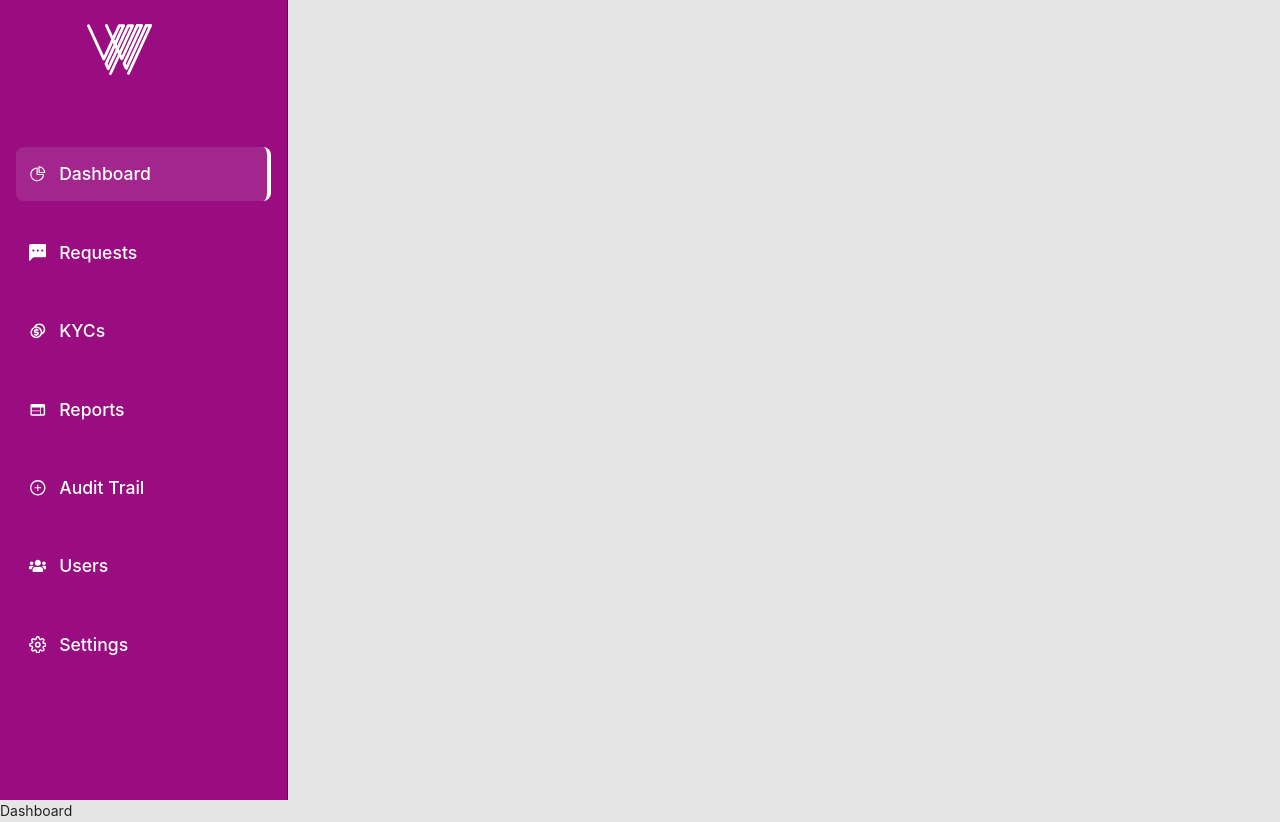
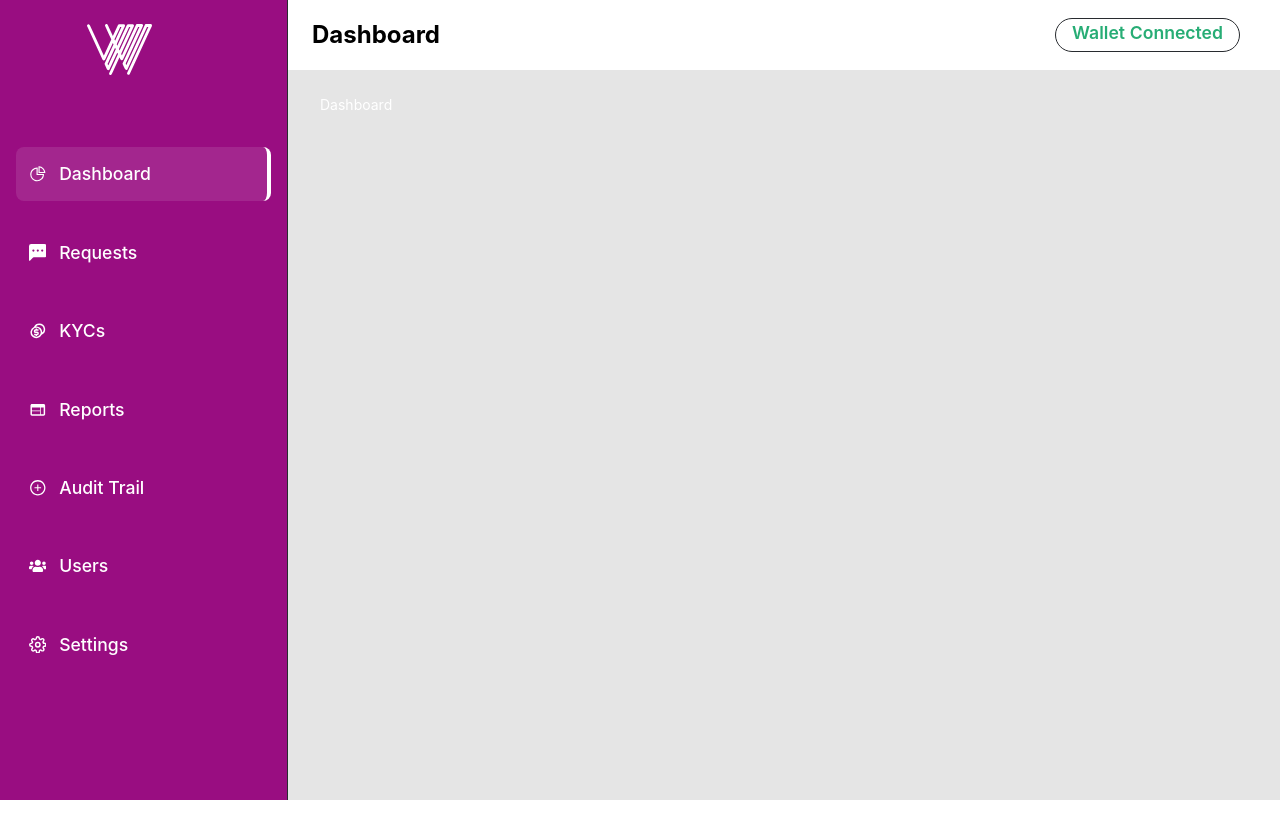
Before and after one commit to Emmathem/wema-dashboard, a React (Create React App) app: page / in a window 1280 px wide. After the commit the page ends 800 px from the top, so only its background shows below. Built offline with nearby package versions, Linux system fonts and the light colour scheme.

Commit message:
header in progress

```diff
--- a/src/components/Header.js
+++ b/src/components/Header.js
@@ -1,9 +1,67 @@
-import React from 'react'
+import React from 'react';
+import styled from 'styled-components';
 
 const Header = () => {
   return (
-    <div>Header</div>
+    <Wrapper>
+      <Title>Dashboard</Title>
+      <ButtonContainer>
+        <WalletLink>
+          <WalletLinkTitle>Wallet Connected</WalletLinkTitle>
+          <WalletAddress>
+            {/* {walletAddress.slice(0, 7)}...{walletAddress.slice(35)} */}
+          </WalletAddress>
+        </WalletLink>
+        {/* <Button style={{ backgroundColor: '#3773f5', color: '#000', marginRight: '1rem' }}>Buy / Sell</Button> */}
+        {/* <Button color='#fff'>Send / Receive</Button> */}
+        {/* <Button onClick={() => disconnectWallet('injected')} style={{ backgroundColor: '#ed3105', border: '1px solid #ed3105', color: '#fff', marginLeft: '1rem' }}>Logout</Button> */}
+      </ButtonContainer>
+    </Wrapper>
   )
 }
 
-export default Header
+export default Header;
+
+const Wrapper = styled.div`
+    width: calc(100% - 0);
+    padding: 1rem 1.5rem;
+    display: flex;
+    align-items: center;
+    background: #fff;
+`;
+
+const Title = styled.div`
+    font-size: 1.5rem;
+    font-weight: 700;
+    flex: 1;
+    color: #000;
+`;
+
+const ButtonContainer = styled.div`
+    display: flex;
+    /* align-items: center; */
+`
+
+const WalletLink = styled.div`
+    font-size: 0.8rem;
+    border: 1px solid #282b2f;
+    border-radius: 50rem;
+    font-size: 1.2rem;
+    margin-right: 1rem;
+    padding: 0 1rem;
+    display: flex;
+    flex-direction: column;
+    align-items: flex-start;
+    justify-content: center;
+`;
+
+const WalletLinkTitle = styled.div`
+    font-size: 1.1rem;
+    margin-bottom: 0.3rem;
+    color: #27ad75;
+    font-weight: 600;
+`
+
+const WalletAddress = styled.div`
+    font-size: 0.8rem;
+`;
--- a/src/components/MainLayout.js
+++ b/src/components/MainLayout.js
@@ -1,13 +1,28 @@
-import React from 'react'
+import React, { useEffect } from 'react'
 import styled from 'styled-components'
+import Header from './Header'
 import Sidebar from './Sidebar'
+import AOS from 'aos';
 
 const MainLayout = ({ children }) => {
+
+  useEffect(() => {
+    AOS.init({
+        duration: 600,
+        once: true,
+    });
+}, []);
+
   return (
-    <MainWrapper>
+    <Wrapper>
       <Sidebar />
-      <main>{children}</main>
-    </MainWrapper>
+      <MainWrapper>
+        <Header />
+        <ChildrenWrapper>
+          {children}
+        </ChildrenWrapper>
+      </MainWrapper>
+    </Wrapper>
   )
 }
 
@@ -15,4 +30,20 @@ export default MainLayout
 
 const MainWrapper = styled.div`
   background: #E5E5E5;
+  flex: 1;
+  transition: ease all 0.5s;
 `
+
+const Wrapper = styled.div`
+    width: 100vw;
+    height: 100vh;
+    background-color: #0a0b0d;
+    color: white;
+    display: flex;
+    overflow: hidden;
+`;
+
+const ChildrenWrapper = styled.div`
+  padding: 1.5rem 2rem;
+  transition: ease all 0.5s;
+`;
--- a/src/static/navItems.js
+++ b/src/static/navItems.js
@@ -1,7 +1,6 @@
 import {
     AiOutlinePieChart,
     AiOutlinePlusCircle,
-    AiOutlineGift,
   } from 'react-icons/ai'
   // import { BiTrendingUp } from 'react-icons/bi'
   import { RiCoinsLine } from 'react-icons/ri'
```
